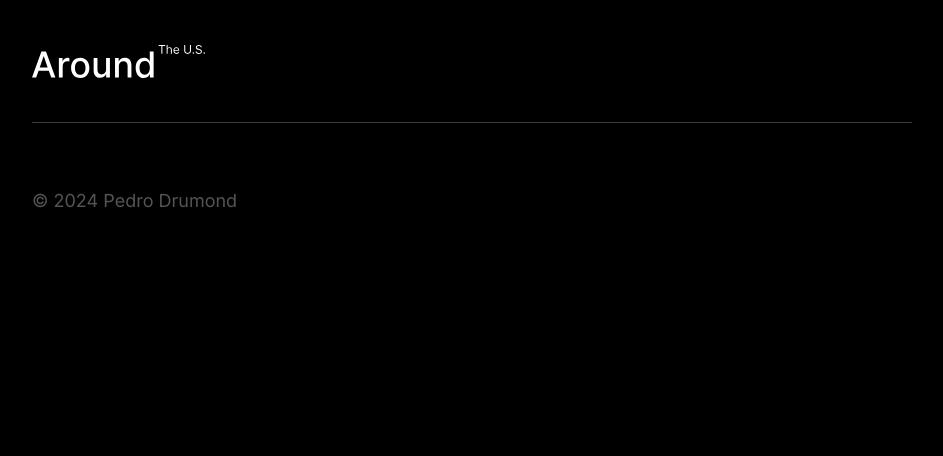
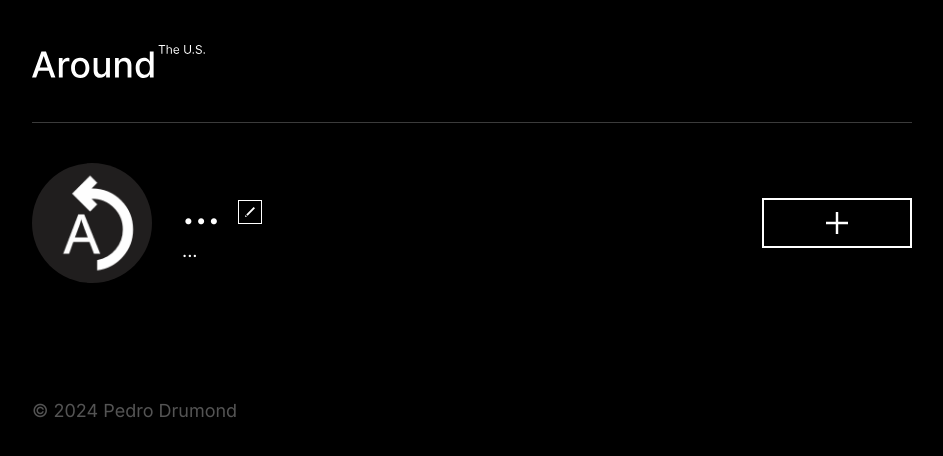
Before and after one commit to DrumondPedro/web_project_around_react, a React (Create React App) app: page / in a window 1280 px wide. Shown: the top 456 px of the page, without its empty margins (168-1111 px from the left). Built offline with nearby package versions, Linux system fonts and the light colour scheme.

Commit message:
create and style the Main component

```diff
--- a/src/components/App/App.js
+++ b/src/components/App/App.js
@@ -1,5 +1,6 @@
 import Header from '../Header/Header';
 import Footer from '../Footer/Footer';
+import Main from '../Main/Main';
 
 function App() {
   return (
@@ -7,6 +8,13 @@ function App() {
       <div className='body'>
         <div className='page'>
           <Header />
+          <Main>
+            {/* {[1, 2, 3, 4, 5].map((num, i) => (
+              <li key={i} style={{ color: 'white', height: 200, width: 200 }}>
+                <p>{`Olá numero ${num}`}</p>
+              </li>
+            ))} */}
+          </Main>
           <Footer />
         </div>
       </div>
--- a/src/components/Footer/Footer.js
+++ b/src/components/Footer/Footer.js
@@ -1,7 +1,7 @@
 function Footer() {
   return (
-    <footer class='footer'>
-      <p class='footer__copyright'>&copy; 2024 Pedro Drumond</p>
+    <footer className='footer'>
+      <p className='footer__copyright'>&copy; 2024 Pedro Drumond</p>
     </footer>
   );
 }
--- a/src/components/Header/Header.js
+++ b/src/components/Header/Header.js
@@ -2,8 +2,12 @@ import logo from '../../images/header/logo.svg';
 
 function Header() {
   return (
-    <header class='header'>
-      <img src={logo} alt='Logo escrito around the U.S.' class='header__logo' />
+    <header className='header'>
+      <img
+        src={logo}
+        alt='Logo escrito around the U.S.'
+        className='header__logo'
+      />
     </header>
   );
 }
--- /dev/null
+++ b/src/components/Main/Main.js
@@ -0,0 +1,43 @@
+import loadingPhoto from '../../images/profile/profile_loading_photo.png';
+import pencilPath from '../../images/profile/profile_edit_button.svg';
+import plusPath from '../../images/profile/profile_add_button.svg';
+
+function Main({ children }) {
+  return (
+    <main className='content'>
+      <section className='profile'>
+        <button className='profile__picture-edit-button'></button>
+        <img
+          src={loadingPhoto}
+          alt='Imagem de perfil do usuário.'
+          className='profile__picture'
+        />
+        <div className='profile__personal-information'>
+          <div className='profile__personal-title'>
+            <h1 className='profile__name'>...</h1>
+            <button className='profile__edit-button'>
+              <img
+                src={pencilPath}
+                alt='Ícone minimalista de um lápis'
+                className='profile__edit-button-image'
+              />
+            </button>
+          </div>
+          <p className='profile__about'>...</p>
+        </div>
+        <button className='profile__add-button'>
+          <img
+            src={plusPath}
+            alt='Ícone de um sinal de mais'
+            className='profile__add-button-image'
+          />
+        </button>
+      </section>
+      <section className='gallery'>
+        <ul className='gallery__cards'>{children}</ul>
+      </section>
+    </main>
+  );
+}
+
+export default Main;
--- a/src/index.css
+++ b/src/index.css
@@ -8,4 +8,8 @@
 
 @import url('./blocks/header.css');
 
+@import url('./blocks/profile.css');
+
+@import url('./blocks/gallery.css');
+
 @import url('./blocks/footer.css');
```
